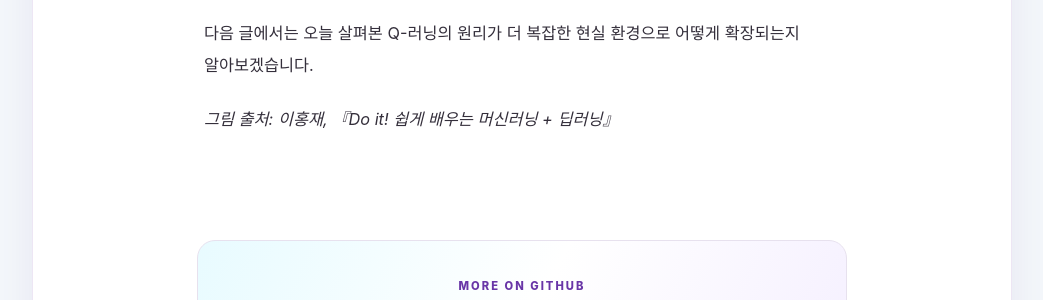
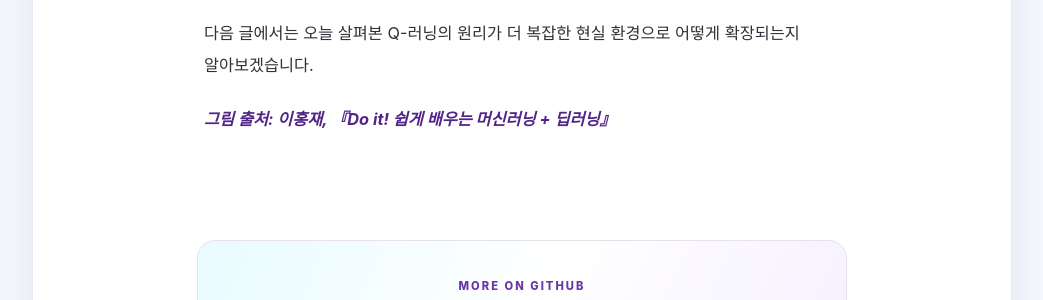
Before and after one commit to chaeyeun-kim/my_website, a Jekyll site: the page built from essay/010.md, in a window 1280 px wide. Shown: the part 5710-6010 px from the top of the page, without its empty margins (118-1161 px from the left). Built offline with Jekyll 4.4.1, drawn with Linux system fonts in a browser that asks for light colours; some web fonts are replaced.

Commit message:
Update 010.md

```diff
--- a/essay/010.md
+++ b/essay/010.md
@@ -88,4 +88,4 @@ AI는 환경과 상호작용하면서 다음 과정을 반복합니다.
 
 다음 글에서는 오늘 살펴본 Q-러닝의 원리가 더 복잡한 현실 환경으로 어떻게 확장되는지 알아보겠습니다.
 
-*그림 출처: 이홍재, 『Do it! 쉽게 배우는 머신러닝 + 딥러닝』*
+***그림 출처: 이홍재, 『Do it! 쉽게 배우는 머신러닝 + 딥러닝』***
```
